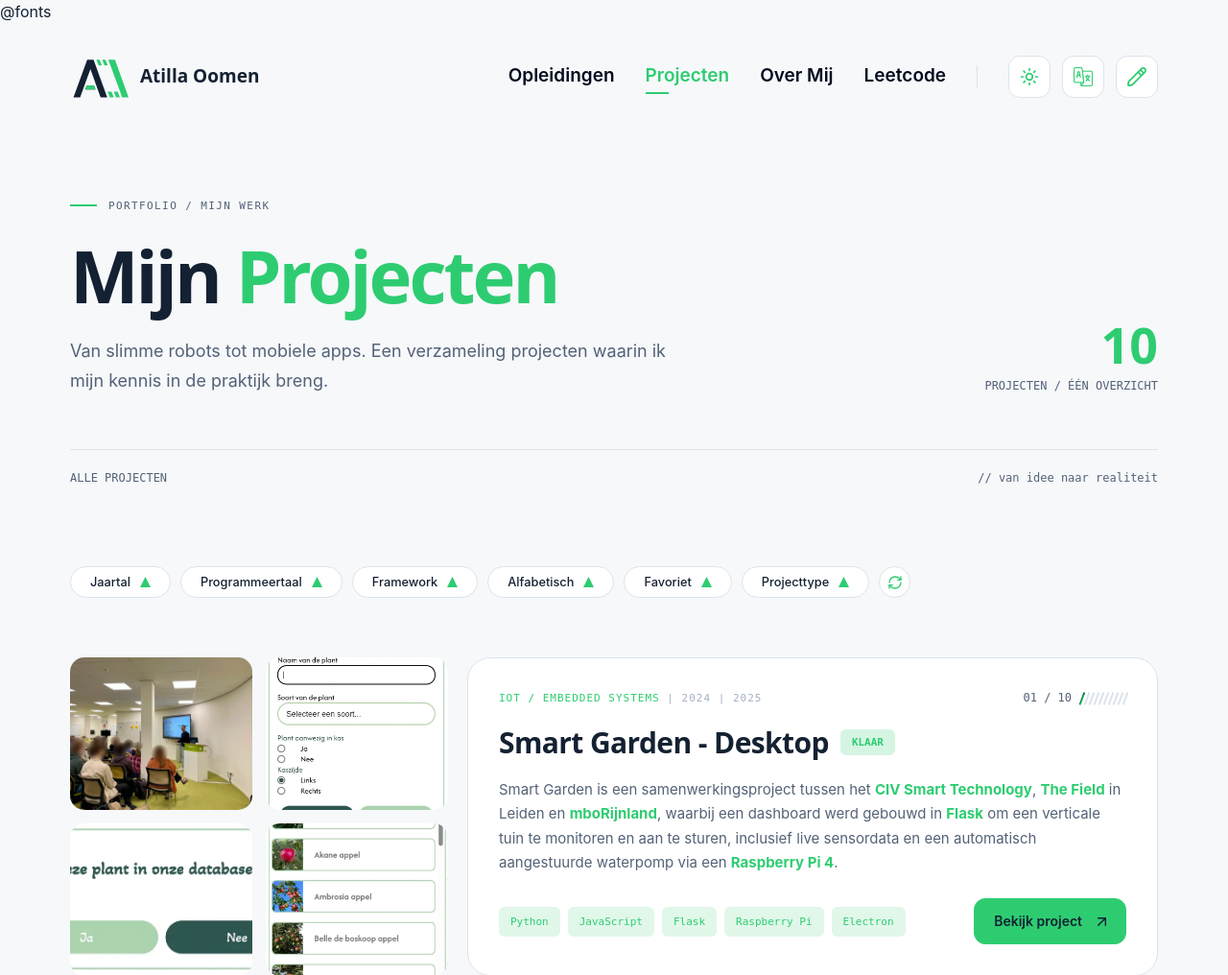
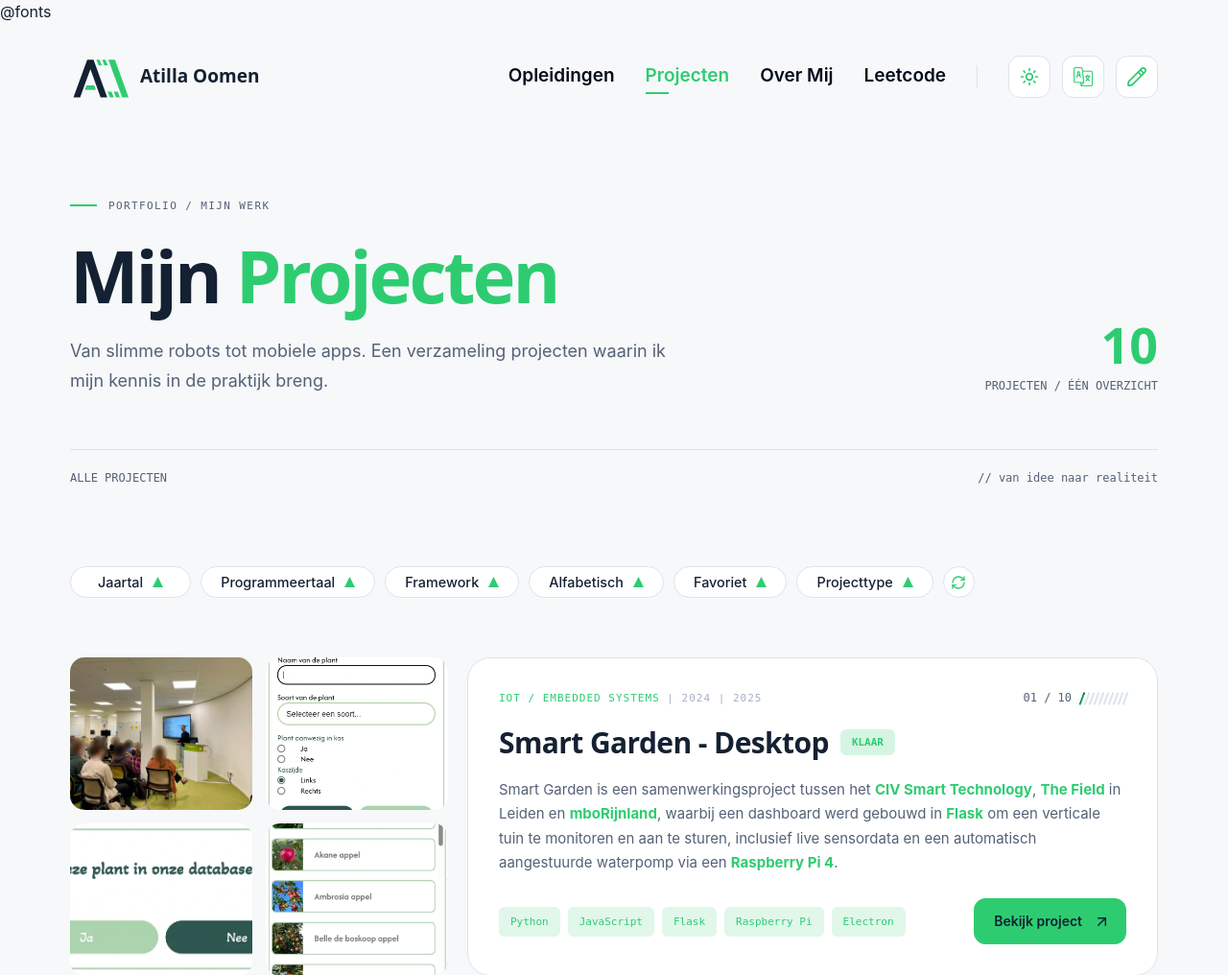
Before and after one commit to Znooptokkie/Porto_Laravel, a Laravel app: page /projecten in a window 1280 px wide. Shown: the top 1016 px of the page at 96% size. Run offline with Laravel 12, Linux system fonts and the light colour scheme; data comes from the database, SQL or seed files in the repository; style sheets or scripts are compiled from the project's sources.

Commit message:
Padding aangepast aan year filter

```diff
--- a/resources/css/projects.css
+++ b/resources/css/projects.css
@@ -199,6 +199,12 @@
     background: transparent;
 }
 
+.project-filter__trigger[aria-controls="filter-year-panel"]
+{
+    padding: 10px 28px;
+}
+
+
 .project-filter__trigger,
 .project-filters__reset,
 .project-filters__mobile-trigger {
@@ -213,7 +219,7 @@
     font-family: var(--font-sans);
     font-weight: 500;
     /* font-size: 0.6875rem; */
-    font-size: 0.8rem;
+    font-size: 0.9rem;
     color: var(--color-text);
     cursor: pointer;
     white-space: nowrap;
```
